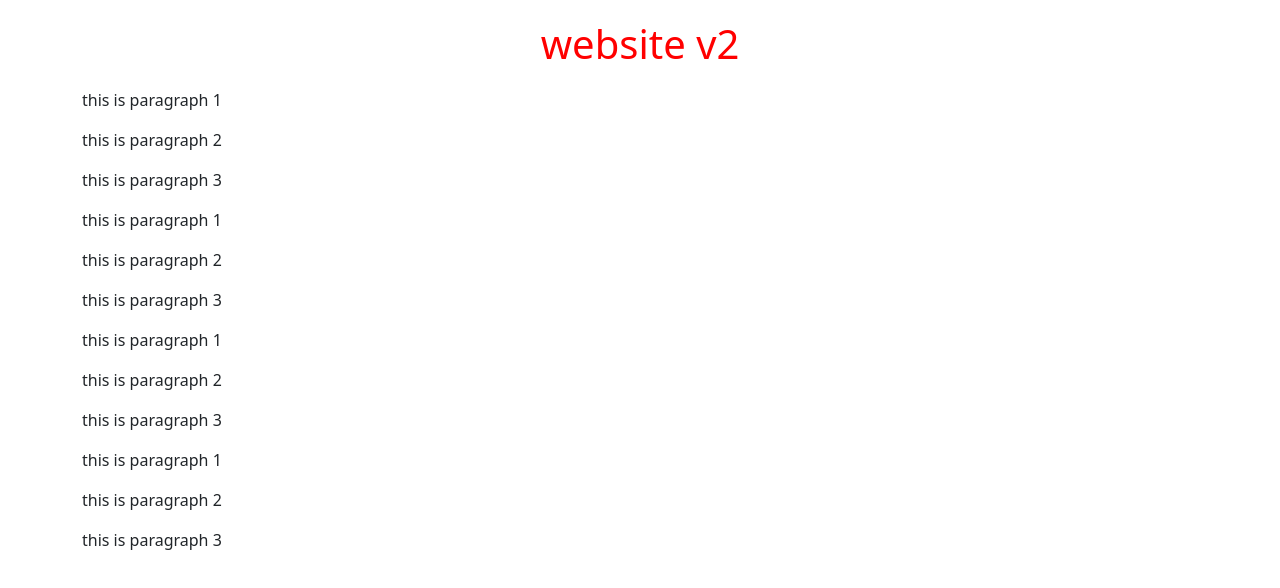
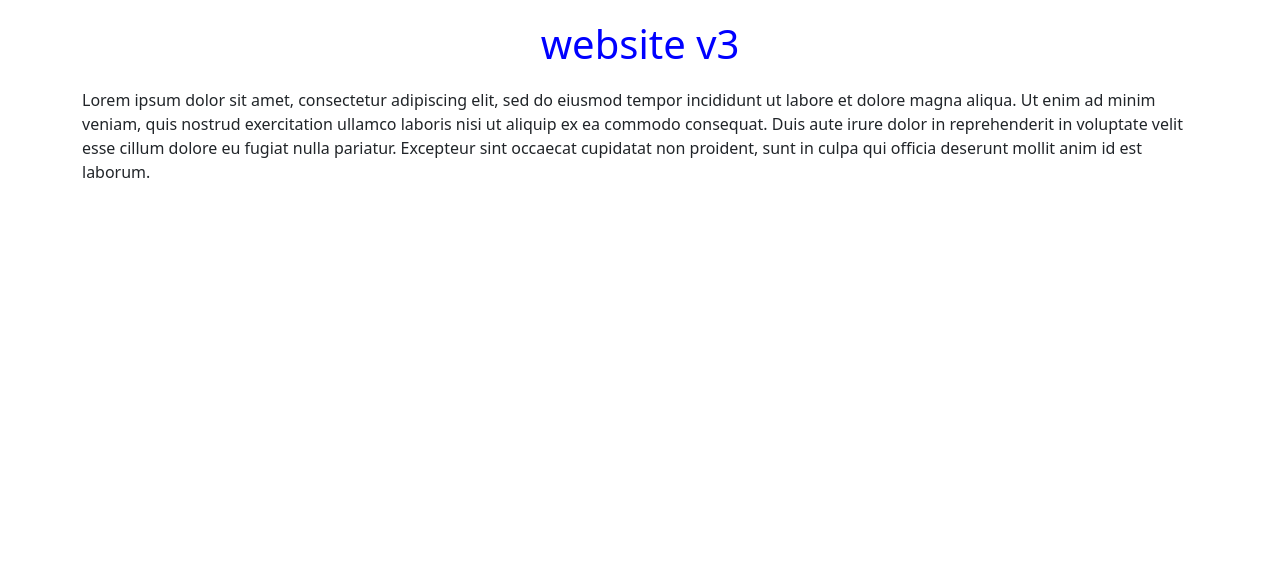
Before and after one commit to pythoncpp/jenkins-demo, a plain HTML site: page index.html in a window 1280 px wide. Drawn offline with nearby package versions, Linux system fonts and the light colour scheme.

Commit message:
added v3

```diff
--- a/index.html
+++ b/index.html
@@ -14,25 +14,22 @@
       h1 {
         text-align: center;
         margin: 20px;
-        color: red;
+        color: blue;
       }
     </style>
   </head>
   <body>
     <div class="container">
-      <h1>website v2</h1>
-      <p>this is paragraph 1</p>
-      <p>this is paragraph 2</p>
-      <p>this is paragraph 3</p>
-      <p>this is paragraph 1</p>
-      <p>this is paragraph 2</p>
-      <p>this is paragraph 3</p>
-      <p>this is paragraph 1</p>
-      <p>this is paragraph 2</p>
-      <p>this is paragraph 3</p>
-      <p>this is paragraph 1</p>
-      <p>this is paragraph 2</p>
-      <p>this is paragraph 3</p>
+      <h1>website v3</h1>
+      <p>
+        Lorem ipsum dolor sit amet, consectetur adipiscing elit, sed do eiusmod
+        tempor incididunt ut labore et dolore magna aliqua. Ut enim ad minim
+        veniam, quis nostrud exercitation ullamco laboris nisi ut aliquip ex ea
+        commodo consequat. Duis aute irure dolor in reprehenderit in voluptate
+        velit esse cillum dolore eu fugiat nulla pariatur. Excepteur sint
+        occaecat cupidatat non proident, sunt in culpa qui officia deserunt
+        mollit anim id est laborum.
+      </p>
     </div>
   </body>
 </html>
```
